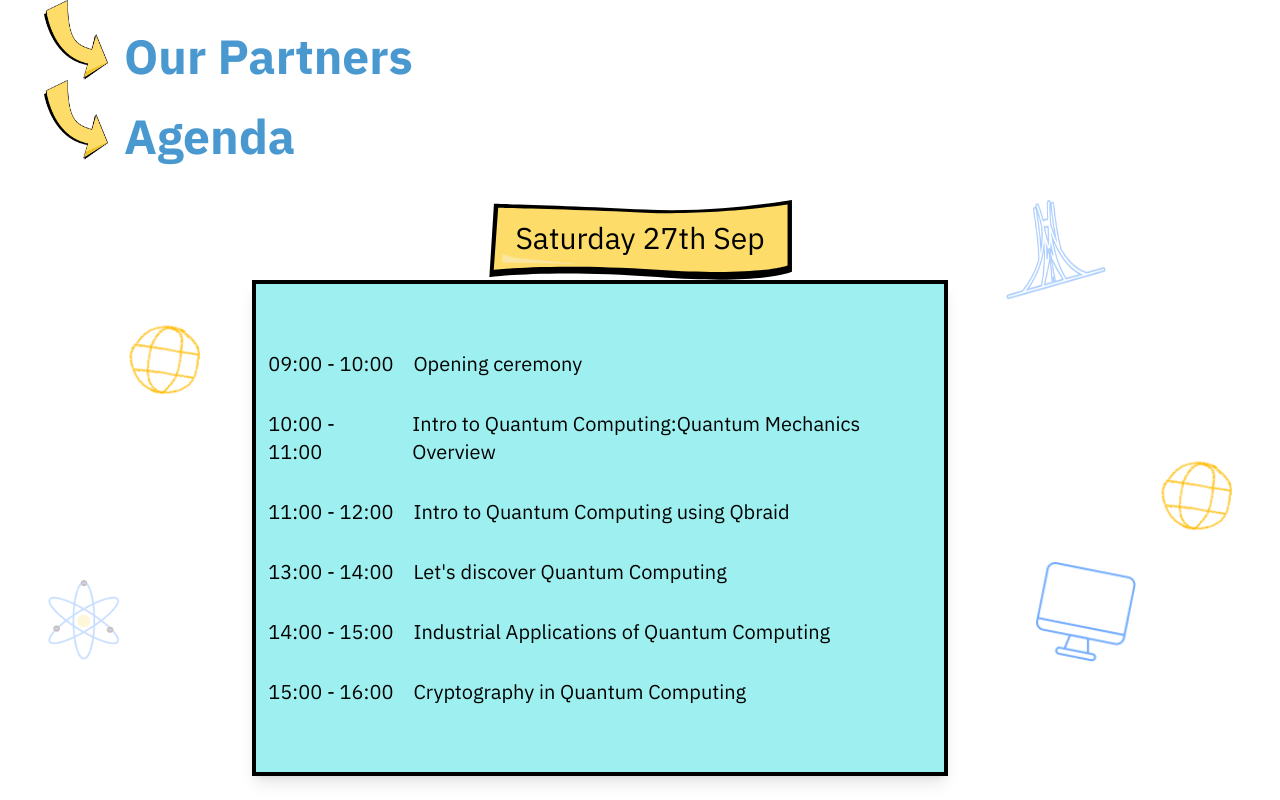
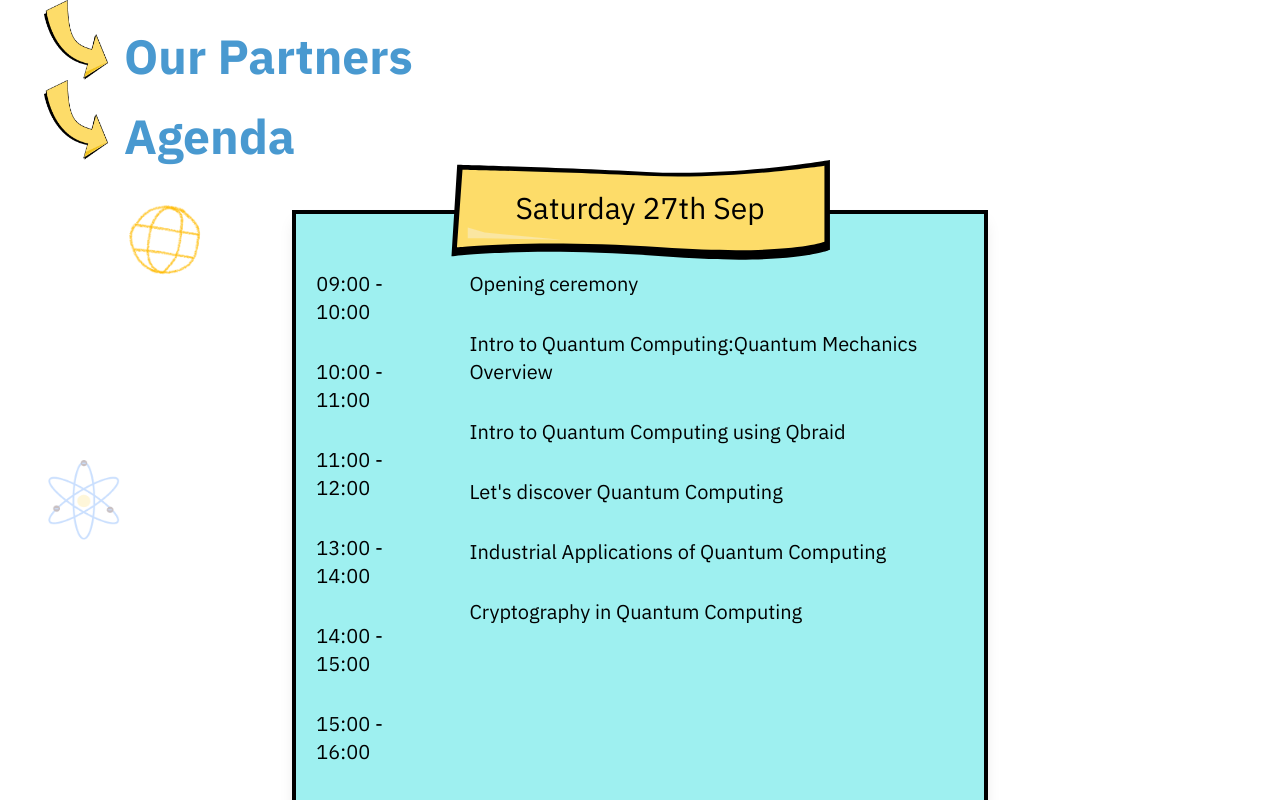
Before and after one commit to WTM-Algiers/wtm-algiers-qiskit-2022-website, a Next.js app: page / in a window 1280 px wide. Shown: the top 800 px of the page. Built offline with nearby package versions, Linux system fonts and the light colour scheme.

Commit message:
right images not working

```diff
--- a/components/Agenda/Index.jsx
+++ b/components/Agenda/Index.jsx
@@ -11,9 +11,8 @@ const Agenda = () => {
   return (
     <section>
       <SectionTitle title={"Agenda"}> </SectionTitle>
-      <div className="flex flex-col justify-center ">
-        <YellowButton title={"Saturday 27th Sep"} />
-        <div className="flex">
+      <div className=" flex flex-col justify-center">
+
         <div className=" flex flex-col invisible md:visible">
           <div className="md:visible invisible lg:ml-20 absolute pt-10 md:ml-0">
             <Image
@@ -35,52 +34,36 @@ const Agenda = () => {
           </div>
         </div>
 
-          <div className="bg-qiskit-blue-lighter shadow-lg md:mx-auto md:w-7/12  py-[100px] md:py[80px] sm:py-[50px]  flex justify-center  border-4 mb-20 ">
-            <div className="">
+        <div className="flex flex-col justify-center align-center">
+          <YellowButton title={"Saturday 27th Sep"} />
+          <div className="bg-qiskit-blue-lighter shadow-lg sm:mx-auto md:w-7/12  py-[60px] md:py[50px] sm:py-[40px]  flex justify-center  border-4 mb-20  mt-[-30px]">
+            <div className="mx-auto">
+              <div className="flex flex-row md:text-xl sm:text-l py-0 md:px[10px]">
+                <div>
                   {agenda.map((agendaInfo, key) => {
                     return (
-                  <div
-                    key={key}
-                    className="flex flex-row text-xl py-4 md:px[50px]"
-                  >
-                    <div className="px-3 lg:pr-5">{agendaInfo.Time}</div>
-                    <div>{agendaInfo.event}</div>
+                      <div key={key} className="flex flex-col py-4">
+                        <div className="px-5">{agendaInfo.Time}</div>
+                      </div>
+                    );
+                  })}
+                </div>
+
+                <div>
+                  {agenda.map((agendaInfo, key) => {
+                    return (
+                      <div key={key} className="flex flex-col py-4">
+                        <div className="px-5 ">{agendaInfo.event}</div>
                       </div>
                     );
                   })}
                 </div>
               </div>
-          <div className=" md:flex flex-col hidden md:visible">
-            <div className="md:visible invisible lg:ml-[-150px] md:ml[-80px] mt-[-80px]">
-              <Image
-                src={maqam}
-                alt="maqam chahid"
-                width={100}
-                height={100}
-                layout="fixed"
-              />
-            </div>
-            <div className="md:visible invisible mr-0  mt-[150px]">
-              <Image
-                src={globe}
-                alt="globe"
-                width={80}
-                height={80}
-                layout="fixed"
-              />
-            </div>
-            <div className="md:visible invisible xl:ml-[-230px] lg:ml-[-120px] md:ml-[-80px] mt-[20px]">
-              <Image
-                src={computer}
-                alt="computer"
-                width={100}
-                height={100}
-                layout="fixed"
-              />
             </div>
           </div>
         </div>
       </div>
+
     </section>
   );
 };
--- a/components/shared/YellowButton.jsx
+++ b/components/shared/YellowButton.jsx
@@ -1,9 +1,9 @@
 const YellowButton = ({ title }) => {
   return (
-    <div className="z-20">
-      <div className="bg-[url('/agenda/yellow_button.svg')] bg-no-repeat bg-center bg-contain z-10 mt-10">
-        <div className="h-1/8 flex justify-center">
-          <div className="h-[80px] text-3xl pt-5">{title}</div>
+    <div className="z-20 mb-[-20px]">
+      <div className="bg-[url('/agenda/yellow_button.svg')] bg-no-repeat bg-center bg-contain z-10 mt-15">
+        <div className="h-1/6 flex justify-center">
+          <div className="h-[100px] text-3xl pt-[30px]">{title}</div>
         </div>
       </div>
     </div>
--- a/pages/index.jsx
+++ b/pages/index.jsx
@@ -17,7 +17,6 @@ export default function Home() {
       <main className="section-container font-IBM-Plex">
         <SectionTitle title={"Our Partners"} />
         <Agenda />
-        <YellowButton title={"Your section name"}/>
       </main>
     </>
   );
```
Lines whose indentation alone changed are shown as unchanged.
